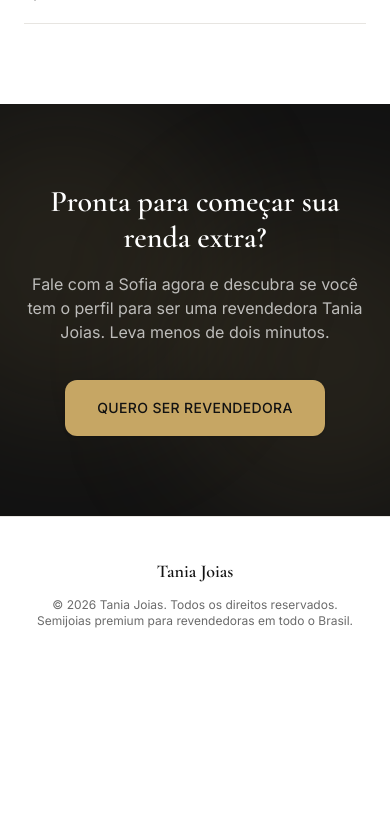
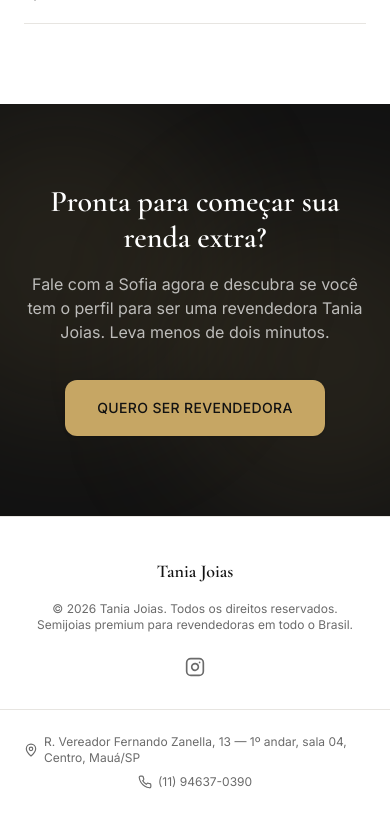
Before and after one commit to plaquinhasid-debug/tania-joias-recrutamento, a React (Vite) app in the folder apps/landing/: page / in a window 390 px wide. Shown: the part 6471-7299 px from the top of the page. Before the commit the page ends 7140 px from the top, so only its background shows below. Built offline with nearby package versions, Linux system fonts and the light colour scheme; no server answers; what @tania-joias/shared would draw is missing.

Commit message:
Add Instagram link, address and phone to landing page footer
Co-Authored-By: Claude Sonnet 5 <noreply@anthropic.com>

```diff
--- a/apps/landing/src/components/sections/Footer.tsx
+++ b/apps/landing/src/components/sections/Footer.tsx
@@ -1,14 +1,36 @@
+import { Instagram, MapPin, Phone } from "lucide-react"
+
 export function Footer() {
   const year = new Date().getFullYear()
 
   return (
     <footer className="border-t border-border py-10">
-      <div className="mx-auto flex max-w-6xl flex-col items-center gap-3 px-6 text-center sm:flex-row sm:justify-between sm:text-left">
+      <div className="mx-auto flex max-w-6xl flex-col items-center gap-4 px-6 text-center sm:flex-row sm:justify-between sm:text-left">
         <p className="font-display text-lg font-semibold text-foreground">Tania Joias</p>
         <p className="text-xs text-muted-foreground">
           © {year} Tania Joias. Todos os direitos reservados. Semijoias premium para
           revendedoras em todo o Brasil.
         </p>
+        <a
+          href="https://www.instagram.com/taniajoias_/"
+          target="_blank"
+          rel="noopener noreferrer"
+          aria-label="Instagram da Tania Joias"
+          className="flex items-center justify-center rounded-full p-2 text-muted-foreground transition-colors hover:bg-secondary hover:text-gold"
+        >
+          <Instagram className="size-5" />
+        </a>
+      </div>
+
+      <div className="mx-auto mt-6 flex max-w-6xl flex-col items-center gap-2 border-t border-border px-6 pt-6 text-xs text-muted-foreground sm:flex-row sm:justify-center sm:gap-6">
+        <span className="flex items-center gap-1.5">
+          <MapPin className="size-3.5 shrink-0" />
+          R. Vereador Fernando Zanella, 13 — 1º andar, sala 04, Centro, Mauá/SP
+        </span>
+        <a href="tel:+551146370390" className="flex items-center gap-1.5 hover:text-foreground">
+          <Phone className="size-3.5 shrink-0" />
+          (11) 94637-0390
+        </a>
       </div>
     </footer>
   )
```
